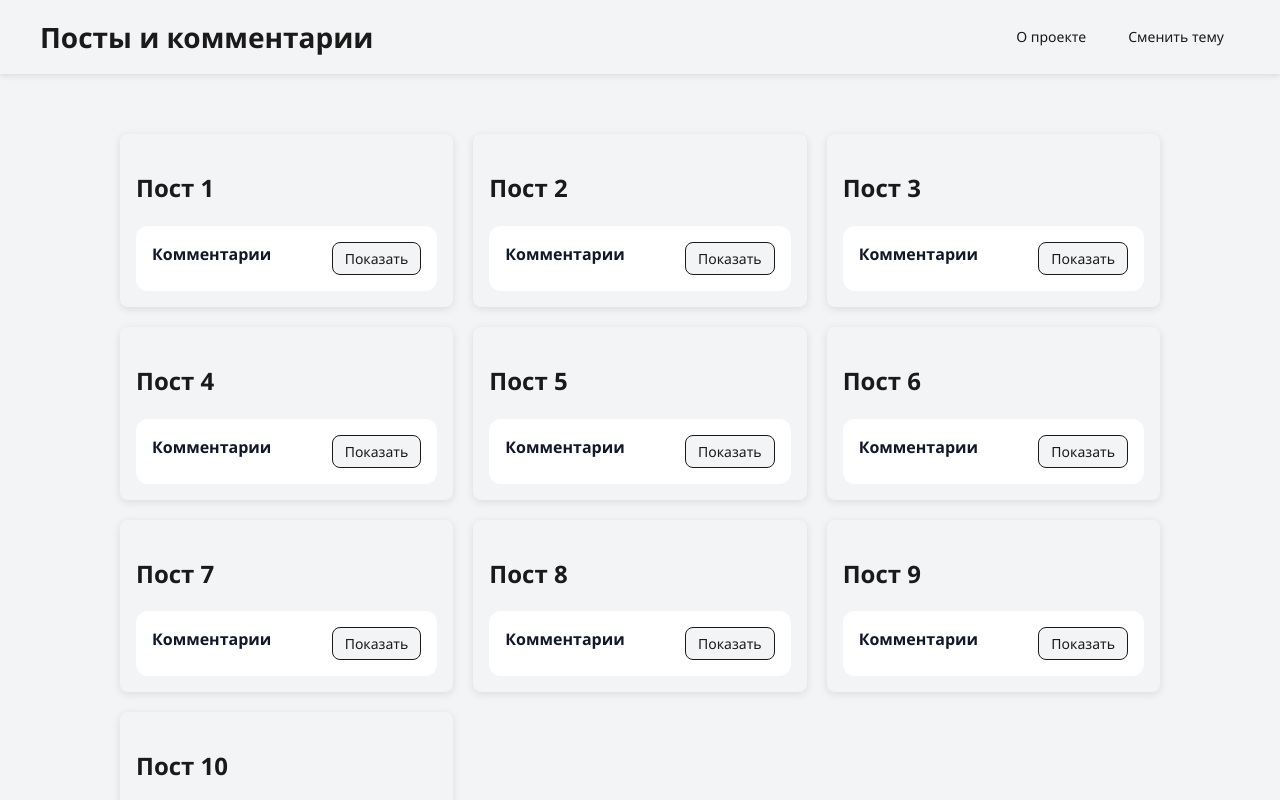
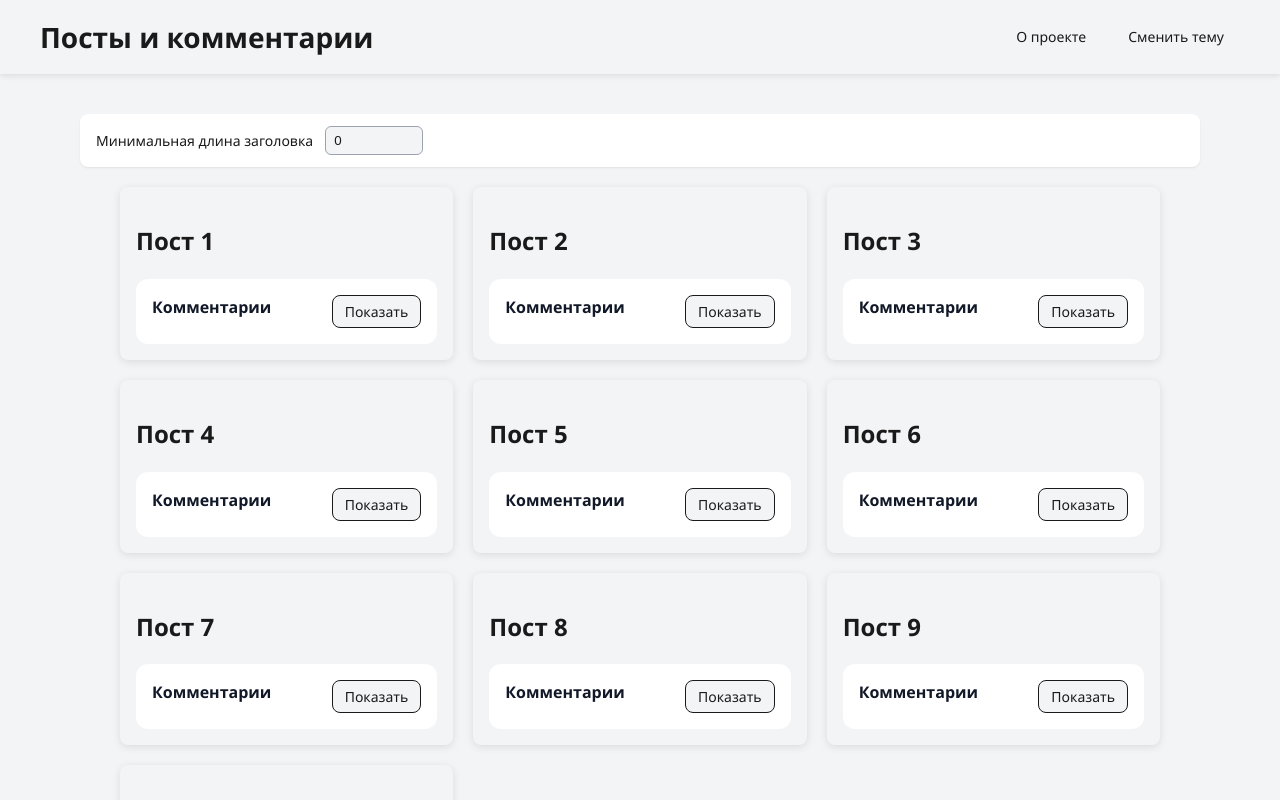
Before and after one commit to gupre/Aston-React, a React (Vite) app: page / in a window 1280 px wide. Shown: the top 800 px of the page. Built offline with nearby package versions, Linux system fonts and the light colour scheme.

Commit message:
add filterPosts

```diff
--- /dev/null
+++ b/src/features/PostLengthFilter/lib/filterByLength.ts
@@ -0,0 +1,7 @@
+import type { PostCardType } from "../../../entities/post/types/PostCard";
+
+export const filterByLength = (posts: PostCardType[], minLength: number): PostCardType[] => {
+    if (!minLength) return posts;
+
+    return posts.filter(post => post.title.length >= minLength)
+}
--- /dev/null
+++ b/src/features/PostLengthFilter/ui/PostLengthFilter.module.css
@@ -0,0 +1,29 @@
+.filter {
+  display: flex;
+  align-items: center;
+  gap: 12px;
+
+  padding: 12px 16px;
+  border-radius: 8px;
+
+  background-color: var(--modal-bg);
+  color: var(--text);
+
+  box-shadow: 0 1px 2px rgba(0, 0, 0, 0.08);
+}
+
+.label {
+  font-size: 14px;
+  font-weight: 500;
+}
+
+.input {
+  width: 80px;
+  padding: 6px 8px;
+
+  border-radius: 6px;
+  border: 1px solid #9ca3af;
+
+  background-color: var(--bg);
+  color: var(--text);
+}
--- /dev/null
+++ b/src/features/PostLengthFilter/ui/PostLengthFilter.tsx
@@ -0,0 +1,25 @@
+import { memo } from "react";
+import styles from "./PostLengthFilter.module.css";
+
+interface IPostLengthFilterProps {
+  value: number;
+  onChange: (value: number) => void;
+}
+
+export const PostLenghtFilter = memo(({value, onChange}: IPostLengthFilterProps) => {
+    return (
+      <div className={styles.filter}>
+        <label className={styles.label}>
+          Минимальная длина заголовка
+        </label>
+
+        <input
+          type="number"
+          min={0}
+          value={value}
+          onChange={(e) => onChange(Number(e.target.value))}
+          className={styles.input}
+        />
+      </div>
+    );
+})
--- a/src/widgets/PostList/PostList.tsx
+++ b/src/widgets/PostList/PostList.tsx
@@ -1,16 +1,31 @@
+import { useCallback, useMemo, useState } from "react";
 import type { PostCardType } from "../../entities/post/types/PostCard";
 import { PostCard } from "../../entities/post/ui/PostCard";
+import { PostLenghtFilter } from "../../features/PostLengthFilter/ui/PostLengthFilter";
 import styles from './PostList.module.css'
+import { filterByLength } from "../../features/PostLengthFilter/lib/filterByLength";
 
 interface IPostListProps {
   posts: PostCardType[]
 }
 
 export function PostList({posts}: IPostListProps) {
+    const [lengthFilter, setLengthFilter] = useState(0)
+
+    const filterPosts = useMemo(() => {
+      return filterByLength(posts, lengthFilter);
+    }, [posts, lengthFilter]);
+
+    const handleChange = useCallback((value: number) => {
+      setLengthFilter(value);
+    }, []);
 
     return (
+      <div className={styles.container}>
+        <PostLenghtFilter value={lengthFilter} onChange={handleChange}></PostLenghtFilter>
         <div className={styles.postList}>
-         {posts.map((post) => <PostCard key={post.id} post={post}></PostCard>)}
+         {filterPosts.map((post) => <PostCard key={post.id} post={post}></PostCard>)}
         </div>
+      </div>
     )
 }
```
